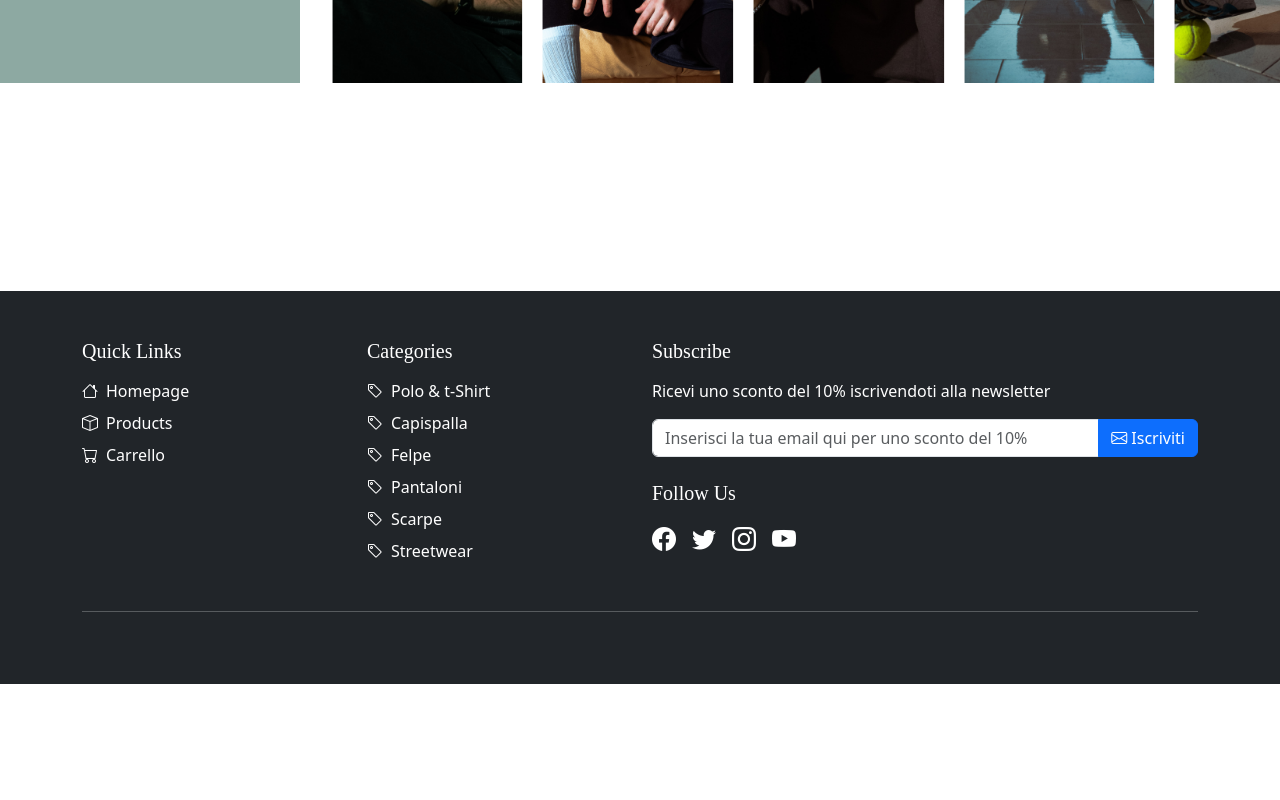
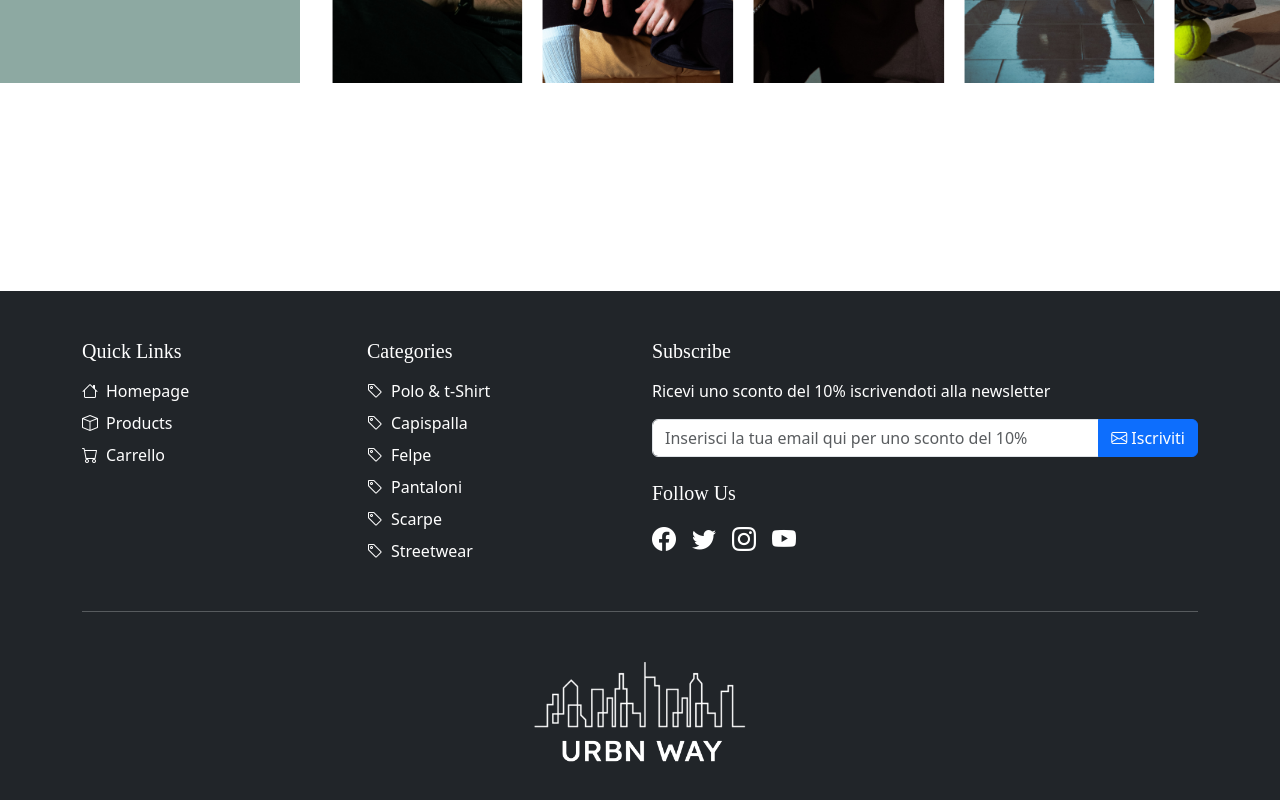
Before and after one commit to raff-E12/fullstack-project-final, a React (Vite) app in the folder ecommerce-react/: page / in a window 1280 px wide. Shown: the part 2657-3457 px from the top of the page. Before the commit the page ends 3341 px from the top, so only its background shows below. Built offline with nearby package versions, Linux system fonts and the light colour scheme; a web font is replaced by a local one.

Commit message:
fix: changed logo icon

```diff
--- a/ecommerce-react/src/components/Footer.jsx
+++ b/ecommerce-react/src/components/Footer.jsx
@@ -126,6 +126,9 @@ export default function Footer() {
 
         <hr className="my-4 border-light" />
       </div>
+      <div className="d-flex justify-content-center">
+        <img className="text-center" src="/img/logo.png" alt="URBN WAY" width="300" />
+      </div>
     </footer>
   );
 }
--- a/ecommerce-react/src/components/Header.jsx
+++ b/ecommerce-react/src/components/Header.jsx
@@ -41,7 +41,7 @@ export default function Header() {
 
           {/* Center */}
           <div className="col-4 text-center">
-            <img src="/img/logo.png" alt="URBN WAY" width="150" />
+            <img src="/img/logo.png" alt="URBN WAY" width="200" />
           </div>
 
           {/* Right */}
@@ -77,7 +77,7 @@ export default function Header() {
           </div>
 
           <div className="col-4 d-flex justify-content-center">
-            <img src="/img/logo.png" alt="URBN WAY" width="150" />
+            <img src="/img/logo.png" alt="URBN WAY" width="200" />
           </div>
 
           <div className="col-4 d-flex justify-content-end">
```
Also changed, not shown: ecommerce-react/public/img/logo.png.
